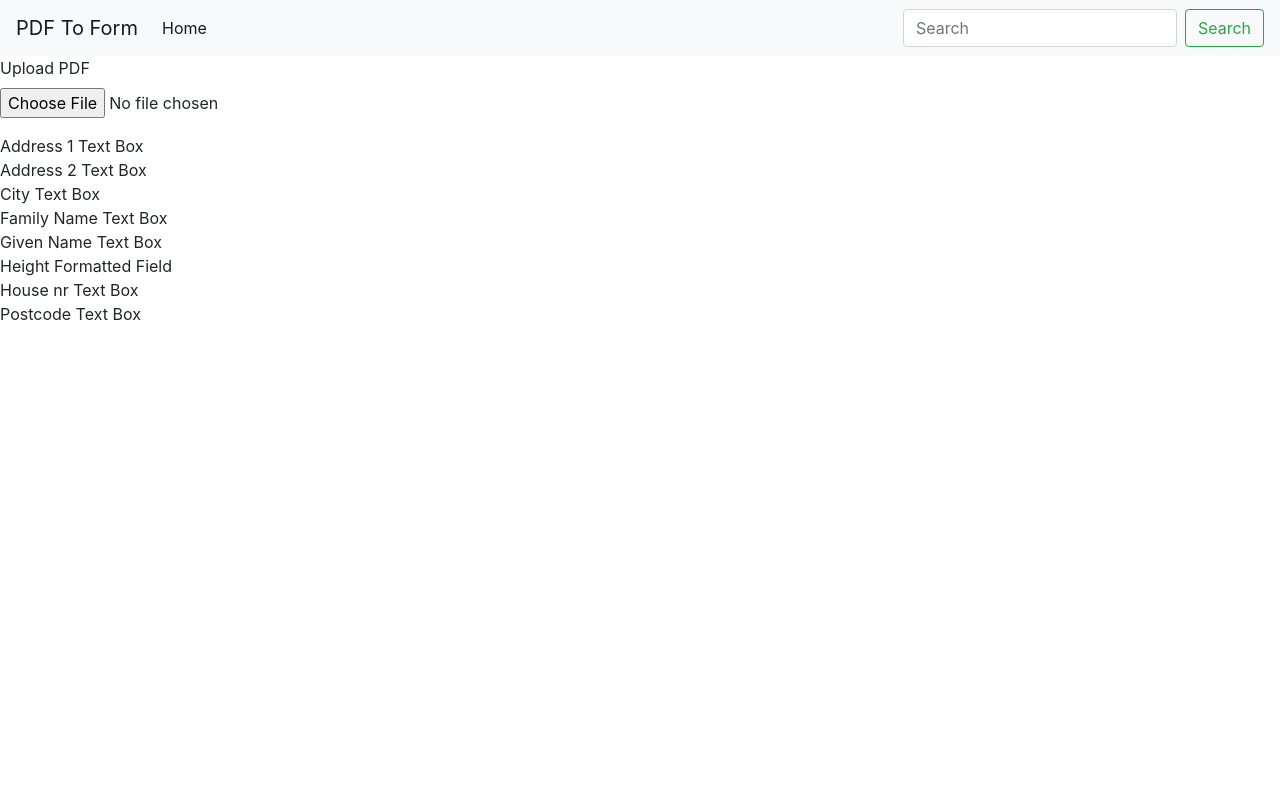
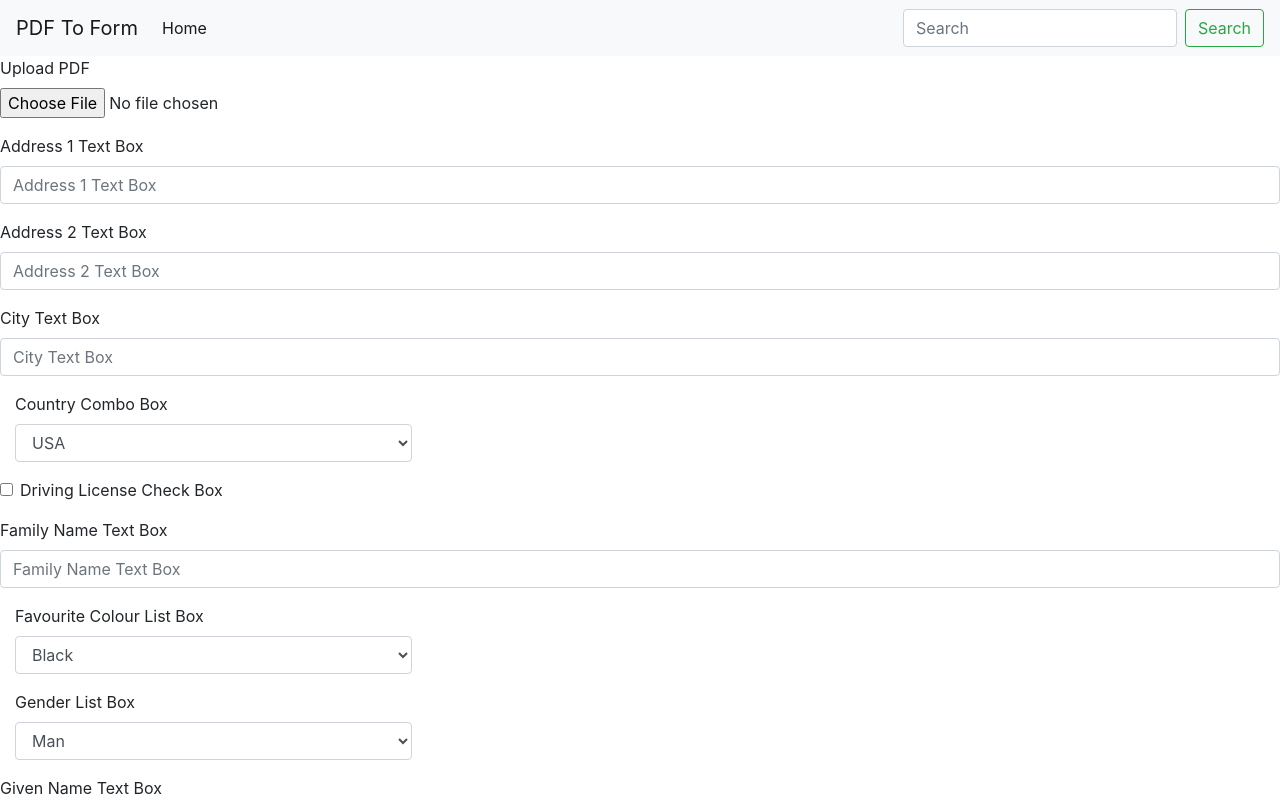
Before and after one commit to vf-ccarlson/VFPDFJsTest, an Angular app: page / in a window 1280 px wide. Shown: the top 800 px of the page. Built offline with nearby package versions, Linux system fonts and the light colour scheme.

Commit message:
form is mostly working

```diff
--- a/src/app/pdf-parser/pdf-parser.component.html
+++ b/src/app/pdf-parser/pdf-parser.component.html
@@ -6,8 +6,26 @@
 </form>
 <form>
     <div *ngFor="let item of dummyPDFObj | keyvalue: originalOrder">
-        <div *ngIf="item.value[0].type == 'string'">
-            {{item.key}}
+        <div >
+
+        </div>
+        <div class="form-group" *ngIf="item.value[0].type == 'string'">
+            <label for="item.key">{{item.key}}</label>
+            <input type="text" class="form-control" id="item.key" placeholder="{{item.key}}">
+        </div>
+        <div class="form-group col-md-4" *ngIf="item.value[0].type == 'select'">
+            <label for="item.key">{{item.key}}</label>
+            <select id="item.key" class="form-control">
+                <option *ngFor="let option of item.value[0].options">{{option}}</option>
+            </select>
+        </div>
+        <div class="form-group" *ngIf="item.value[0].type == 'boolean'">
+            <div class="form-check">
+                <input class="form-check-input" type="checkbox" id="item.key">
+                <label class="form-check-label" for="item.key">
+                  {{item.key}}
+                </label>
+            </div>
         </div>
     </div>
 </form>
```
